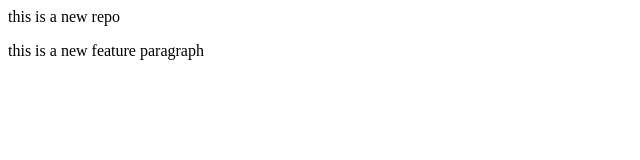
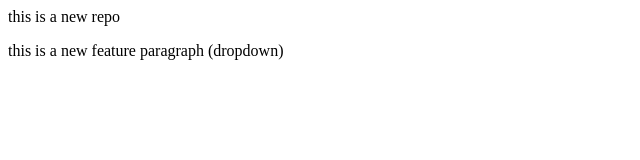
Before and after one commit to alisadiq336/local-repo, a plain HTML site: page index.html in a window 1280 px wide. Shown: the full height of the page, 0-640 px from the left. Drawn offline with Linux system fonts and the light colour scheme.

Commit message:
add dropdown

```diff
--- a/index.html
+++ b/index.html
@@ -1,2 +1,2 @@
 <p>this is a new repo</p>
-<p>this is a new feature paragraph</p>
+<p>this is a new feature paragraph (dropdown)</p>
```
